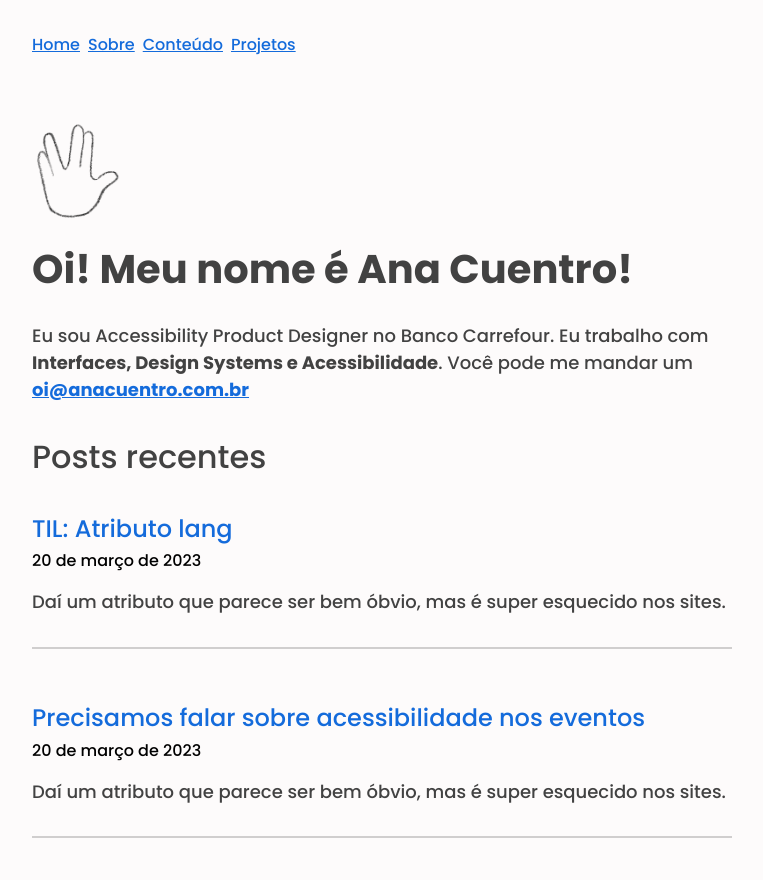
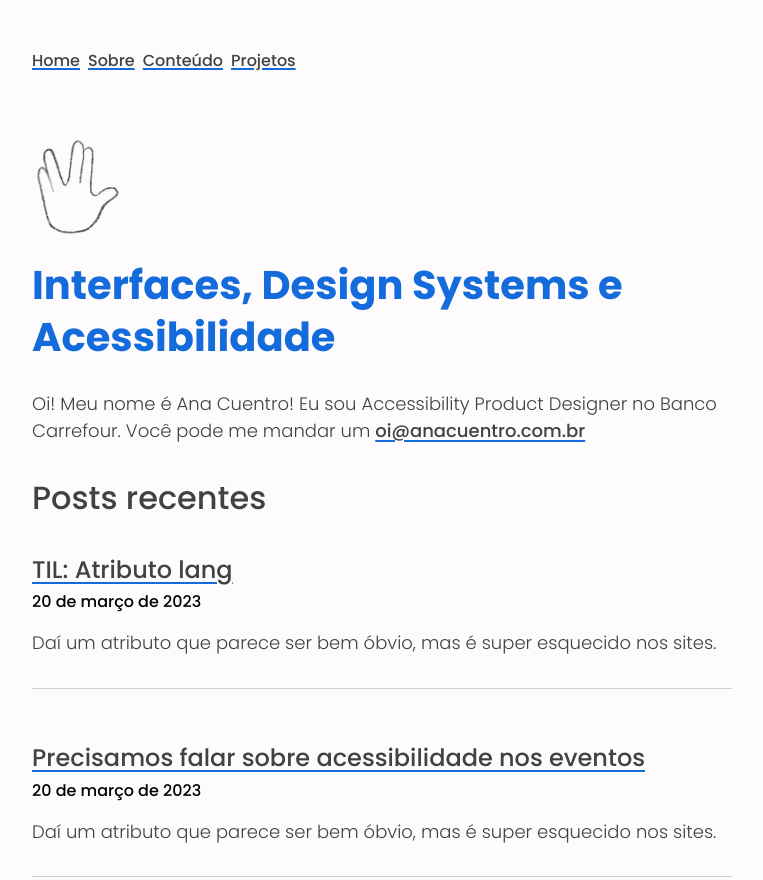
Before and after one commit to anacuentro/ana.design, a plain HTML site: page index.html in a window 1280 px wide. Shown: the top 880 px of the page, without its empty margins (258-1021 px from the left). Drawn offline with Linux system fonts and the light colour scheme.

Commit message:
Mais ajustes

```diff
--- a/assets/stylesheet.css
+++ b/assets/stylesheet.css
@@ -26,14 +26,16 @@ body{
   margin-top: 15px;
   margin
 }
-nav{
-  align-items: center;
+.nav-list {
   display: flex;
   flex-wrap: wrap;
   justify-content: flex-start;
   flex-direction: row;
   margin-bottom: 4rem;
-  bottom: 30px;
+}
+ul{
+  list-style: none;
+  padding: 0;
 }
 h1{
   font-weight: 700;
@@ -57,18 +59,25 @@ h3{
   margin-top: 0.1rem;
   margin-bottom: 0.1rem;
 }
+.job-title{
+  color: var(--blue);
+}
 p, span {
   font-size: 1.125rem;
+  font-weight: 300;
   line-height: 1.5;
   color: var(--gray);
   margin-top: 15px;
   margin-bottom: 30px;
 }
 a, a:visited {
+  color: var(--gray);
   display: inline-block;
   margin-inline-end: 0.5rem;
-  text-decoration: underline var(--blue);
-  color: var(--blue);
+  text-decoration-color: var(--blue);
+  text-decoration-thickness: 0.1em;
+  text-underline-offset: 0.15em;
+  font-weight: 500;
 
 }
 a:focus,a:hover{
@@ -99,15 +108,12 @@ article{
 article header {
   margin-block-end: 1em;
   padding-block: 0.1em;
-  border-bottom: 2px solid var(--gray-opac);
+  border-bottom: 1px solid var(--gray-opac);
 }
 article header > time {
   display: block;
   font-size: 1rem;
 }
-article h3 a {
-  text-decoration: none;
-}
 .teaser-text{
   margin-bottom: 1rem;
 }
--- a/index.html
+++ b/index.html
@@ -25,17 +25,19 @@
 </head>
 
 <body>
-    <nav class="nav">
-        <a aria-current="page" href="/">Home</a>
-        <a href="/sobre.html">Sobre</a>
-        <a href="/conteudo.html">Conteúdo</a>
-        <a href="/projetos.html">Projetos</a>
+    <nav class="nav" aria-label="Menu">
+        <ul role="list" class="nav-list">
+           <li> <a aria-current="page" href="/">Home</a> </li>
+            <li><a href="/sobre.html">Sobre</a></li>
+            <li><a href="/conteudo.html">Conteúdo</a></li>
+            <li><a href="/projetos.html">Projetos</a></li>
+        </ul>
     </nav>
     <main>
         <img src="/images/spock.png"  height="100px" alt="Desenho da saudação vulcânica de Spock">
-        <h1>Oi! Meu nome é Ana Cuentro!</h1>
-        <p>Eu sou <span lang="en">Accessibility Product Designer</span> no Banco Carrefour. Eu trabalho com <strong>Interfaces, Design Systems e Acessibilidade</strong>. Você pode me mandar um <a
-                href="mailto:oi@anacuentro.com.br"><strong>oi@anacuentro.com.br</strong></a></p>
+        <h1 class="job-title">Interfaces, Design Systems e Acessibilidade</h1>
+        <p>Oi! Meu nome é Ana Cuentro! Eu sou <span lang="en">Accessibility Product Designer</span> no Banco Carrefour. Você pode me mandar um <a
+                href="mailto:oi@anacuentro.com.br">oi@anacuentro.com.br</a></p>
 
     </main>
         <section>
@@ -46,7 +48,7 @@
     <article class="teaser rich-text">
         <header class="teaser-header" class="space-2">
         <h3>
-          <a href="/til/til1/" >
+          <a href="/til/til1/">
             TIL: Atributo lang
           </a>
         </h3>
@@ -66,7 +68,7 @@
           <article class="teaser rich-text">
             <header class="teaser-header" class="space-2">
             <h3>
-              <a href="/conteudo/precisamos-falar-sobre-acessibilidade-nos-eventos.html" >
+              <a href="/conteudo/precisamos-falar-sobre-acessibilidade-nos-eventos.html">
                 Precisamos falar sobre acessibilidade nos eventos
               </a>
             </h3>
```
Also changed, not shown: conteudo.html (+8 -6 lines), conteudo/precisamos-falar-sobre-acessibilidade-nos-eventos.html (+7 -5 lines), projetos.html (+7 -5 lines), sobre.html (+7 -6 lines).
